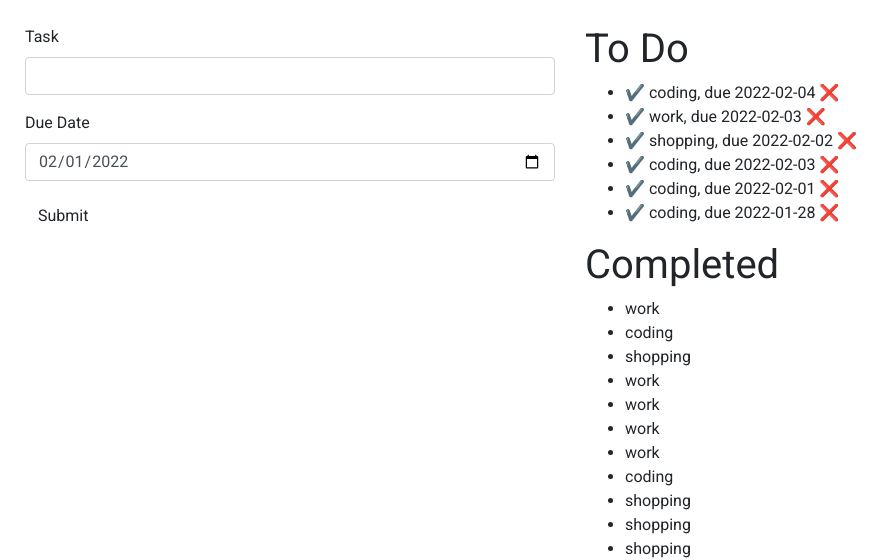
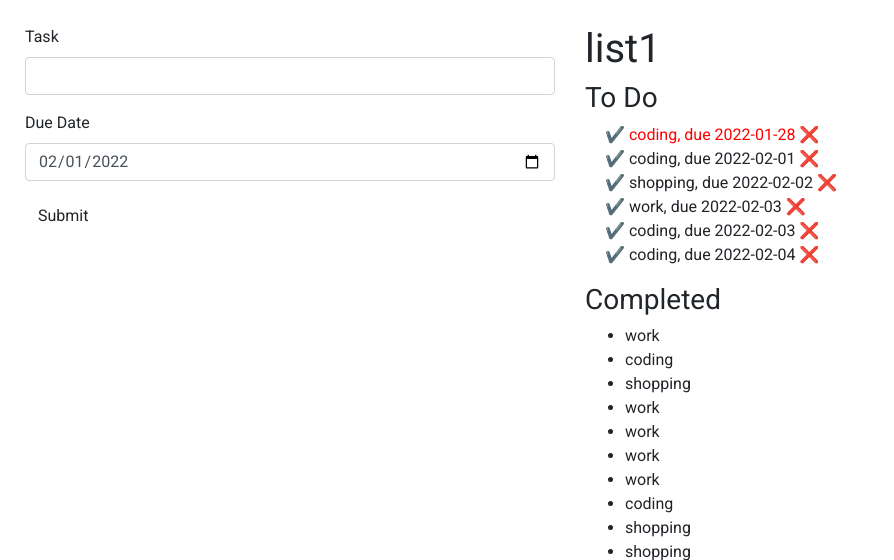
Before and after one commit to sw1107/to-do-list, a Flask app: page /view-list/1 in a window 1280 px wide. Shown: the part 56-616 px from the top of the page, without its empty margins (0-894 px from the left). Run offline with Flask 2, Linux system fonts and the light colour scheme; data comes from the database, SQL or seed files in the repository; both versions use the stored data as it was after the commit; some libraries are stand-ins or nearby versions.

Commit message:
improve functionality

```diff
--- a/main.py
+++ b/main.py
@@ -1,4 +1,5 @@
-from flask import Flask, render_template, redirect, url_for
+from datetime import date
+from flask import Flask, render_template, redirect, url_for, flash
 from flask_bootstrap import Bootstrap
 from flask_sqlalchemy import SQLAlchemy
 from sqlalchemy.orm import relationship
@@ -34,10 +35,6 @@ class Task(db.Model):
 # db.create_all()
 
 
-# TODO: add date completed
-# TODO: add in conformation before deleting list
-# TODO: add ability to sort by date
-# TODO: change overdue tasks to red
 # TODO: add ability to log in/create users
 # TODO: add in reminders (maybe email?)
 # TODO: move dropdown to navbar
@@ -55,8 +52,10 @@ def home():
 @app.route('/view-list/<int:list_id>', methods=["GET", "POST"])
 def view_list(list_id):
     task_form = TaskForm()
-    incomplete_tasks = Task.query.filter_by(list_id=list_id, is_completed=False).all()
+    incomplete_tasks = Task.query.filter_by(list_id=list_id, is_completed=False).order_by(Task.due_date).all()
     complete_tasks = Task.query.filter_by(list_id=list_id, is_completed=True).all()
+    list_name = List.query.get(list_id).list_name
+    date_today = date.today()
     if task_form.validate_on_submit():
         new_task = Task(
             is_completed=False,
@@ -68,6 +67,8 @@ def view_list(list_id):
         db.session.commit()
         return redirect(url_for('view_list', list_id=list_id))
     return render_template("view-list.html",
+                           date_today=date_today,
+                           list_name=list_name,
                            list_id=list_id,
                            incomplete_tasks=incomplete_tasks,
                            complete_tasks=complete_tasks,
@@ -91,7 +92,7 @@ def create_new_list():
         )
         db.session.add(new_list)
         db.session.commit()
-        return redirect('/')
+        return redirect(url_for('view_list', list_id=new_list.id))
     return render_template("create-new-list.html", new_list_form=new_list_form)
 
 
@@ -108,7 +109,14 @@ def delete_list(list_id):
     Task.query.filter_by(list_id=list_id).delete()
     List.query.filter_by(id=list_id).delete()
     db.session.commit()
-    return redirect('/')
+    flash('List Deleted')
+    return redirect(url_for('home'))
+
+
+@app.route('/delete_check/<int:list_id>')
+def delete_check(list_id):
+    list_to_delete = List.query.filter_by(id=list_id).first()
+    return render_template("delete_check.html", list_to_delete=list_to_delete)
 
 
 if __name__ == '__main__':
--- a/static/styles.css
+++ b/static/styles.css
@@ -10,3 +10,16 @@ body {
 .navbar-brand {
     font-family: 'Roboto-Black', sans-serif;
 }
+
+.alert {
+    margin: 0;
+}
+
+.to-do-list {
+    list-style: none;
+    padding: 0px 20px;
+}
+
+.overdue-task {
+    color: red;
+}
--- a/templates/base.html
+++ b/templates/base.html
@@ -2,22 +2,40 @@
 <html>
 <head>
     <!--    Bootstrap-->
-    <link rel="stylesheet" href="https://stackpath.bootstrapcdn.com/bootstrap/4.3.1/css/bootstrap.min.css" integrity="sha384-ggOyR0iXCbMQv3Xipma34MD+dH/1fQ784/j6cY/iJTQUOhcWr7x9JvoRxT2MZw1T" crossorigin="anonymous">
+    <link rel="stylesheet" href="https://stackpath.bootstrapcdn.com/bootstrap/4.3.1/css/bootstrap.min.css"
+          integrity="sha384-ggOyR0iXCbMQv3Xipma34MD+dH/1fQ784/j6cY/iJTQUOhcWr7x9JvoRxT2MZw1T" crossorigin="anonymous">
 
     <!--    Google Fonts-->
     <link rel="preconnect" href="https://fonts.googleapis.com">
     <link rel="preconnect" href="https://fonts.gstatic.com" crossorigin>
     <link href="https://fonts.googleapis.com/css2?family=Roboto&display=swap" rel="stylesheet">
 
+    <!--    Custom styling-->
     <link href="/static/styles.css" rel="stylesheet">
 
     <title>{% block title %}{% endblock %}</title>
+
+    <!--    Flask flash messages-->
+
 </head>
 <body>
+
+    {% with messages = get_flashed_messages() %}
+      {% if messages %}
+        {% for message in messages %}
+          <div class="alert alert-info alert-dismissible" role="alert">
+          <button type="button" class="close" data-dismiss="alert" aria-label="Close"><span aria-hidden="true">&times;</span></button>
+          {{ message }}
+          </div>
+        {% endfor %}
+      {% endif %}
+    {% endwith %}
+
     <!--    Navbar-->
     <nav class="navbar navbar-expand-lg navbar-dark bg-dark">
         <a class="navbar-brand" href="{{ url_for('home') }}">To-Do List</a>
-        <button class="navbar-toggler" type="button" data-toggle="collapse" data-target="#navbarNav" aria-controls="navbarNav" aria-expanded="false" aria-label="Toggle navigation">
+        <button class="navbar-toggler" type="button" data-toggle="collapse" data-target="#navbarNav"
+                aria-controls="navbarNav" aria-expanded="false" aria-label="Toggle navigation">
             <span class="navbar-toggler-icon"></span>
         </button>
         <div class="collapse navbar-collapse" id="navbarNav">
@@ -32,8 +50,12 @@
             </ul>
         </div>
     </nav>
-    {% block content %}
-    {% endblock %}
+
+
+
+    {% block content %}{% endblock %}
+
+
     <!--    Bootstrap-->
     <script src="https://code.jquery.com/jquery-3.3.1.slim.min.js"
             integrity="sha384-q8i/X+965DzO0rT7abK41JStQIAqVgRVzpbzo5smXKp4YfRvH+8abtTE1Pi6jizo"
@@ -43,5 +65,6 @@
             crossorigin="anonymous"></script>
     <script src="https://stackpath.bootstrapcdn.com/bootstrap/4.3.1/js/bootstrap.min.js"
             integrity="sha384-JjSmVgyd0p3pXB1rRibZUAYoIIy6OrQ6VrjIEaFf/nJGzIxFDsf4x0xIM+B07jRM"
-        crossorigin="anonymous"></script></body>
+            crossorigin="anonymous"></script>
+</body>
 </html>
--- a/templates/create-new-list.html
+++ b/templates/create-new-list.html
@@ -1,9 +1,5 @@
 {% extends "base.html" %}
 {% import "bootstrap/wtf.html" as wtf %}
-
-{% block styling %}
-{{ super() }}
-{% endblock %}
 
 {% block content %}
 
--- a/templates/index.html
+++ b/templates/index.html
@@ -1,6 +1,4 @@
 {% extends "base.html" %}
-
-
 
 {% block content %}
 <div class="container">
--- a/templates/view-list.html
+++ b/templates/view-list.html
@@ -1,36 +1,46 @@
 {% extends "base.html" %}
 {% import "bootstrap/wtf.html" as wtf %}
-
-{% block styling %}
-{{ super() }}
-{% endblock %}
 
 {% block content %}
 
 <div class="container">
+
     <div class="row">
         <div class="col">
             {{ wtf.quick_form(task_form, novalidate=True, extra_classes="task_form") }}
         </div>
         <div class="col">
-            <h1>To Do</h1>
-            <ul>
+            <h1> {{ list_name }} </h1>
+            <h3>To Do</h3>
+            <ul class="to-do-list">
                 {% for task in incomplete_tasks %}
+                {% if date_today > task.due_date %}
+                <li class="overdue-task">
+                    <a href="{{ url_for('mark_complete', list_id=list_id, task_id=task.id) }}"
+                       class="link-primary">✔️</a>
+                    {{ task.task_description }}, due {{ task.due_date}}
+                    <a href="{{ url_for('delete_task', list_id=list_id, task_id=task.id) }}" class="link-primary">❌</a>
+                </li>
+                {% else %}
                 <li>
                     <a href="{{ url_for('mark_complete', list_id=list_id, task_id=task.id) }}"
                        class="link-primary">✔️</a>
                     {{ task.task_description }}, due {{ task.due_date}}
                     <a href="{{ url_for('delete_task', list_id=list_id, task_id=task.id) }}" class="link-primary">❌</a>
                 </li>
+
+                {% endif %}
+
+
                 {% endfor %}
             </ul>
-            <h1>Completed</h1>
+            <h3>Completed</h3>
             <ul>
                 {% for task in complete_tasks %}
-                <li> {{ task.task_description }}</li>
+                <li>{{ task.task_description }}</li>
                 {% endfor %}
             </ul>
-            <a href="{{ url_for('delete_list', list_id=list_id) }}">Delete List</a>
+            <a href="{{ url_for('delete_check', list_id=list_id) }}">Delete List</a>
         </div>
     </div>
 
```
Also changed, not shown: templates/delete_check.html (added, +14 -0 lines), to-do-list.db. Lines whose indentation alone changed are shown as unchanged.
